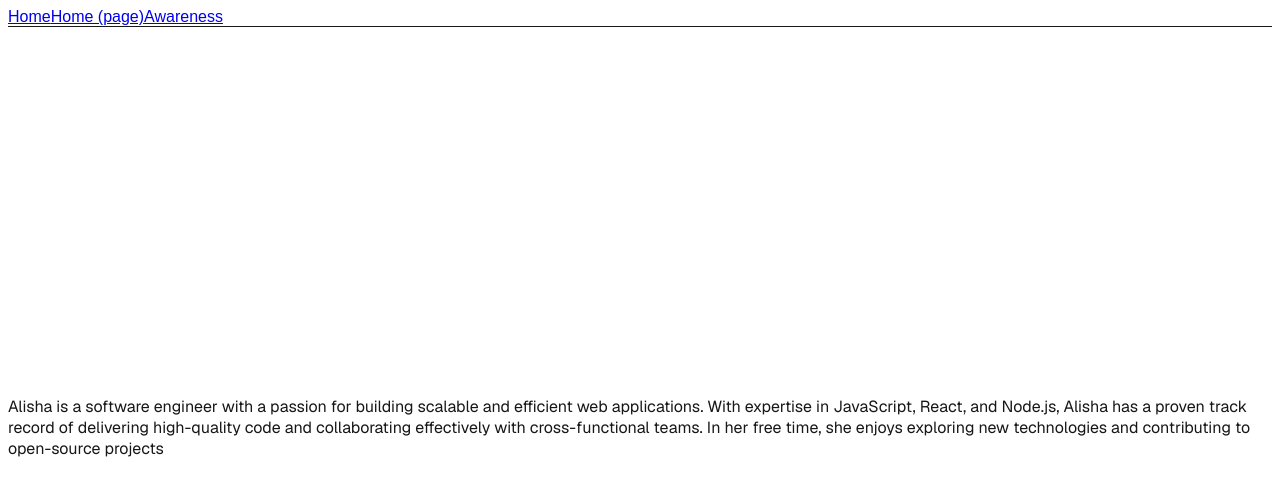
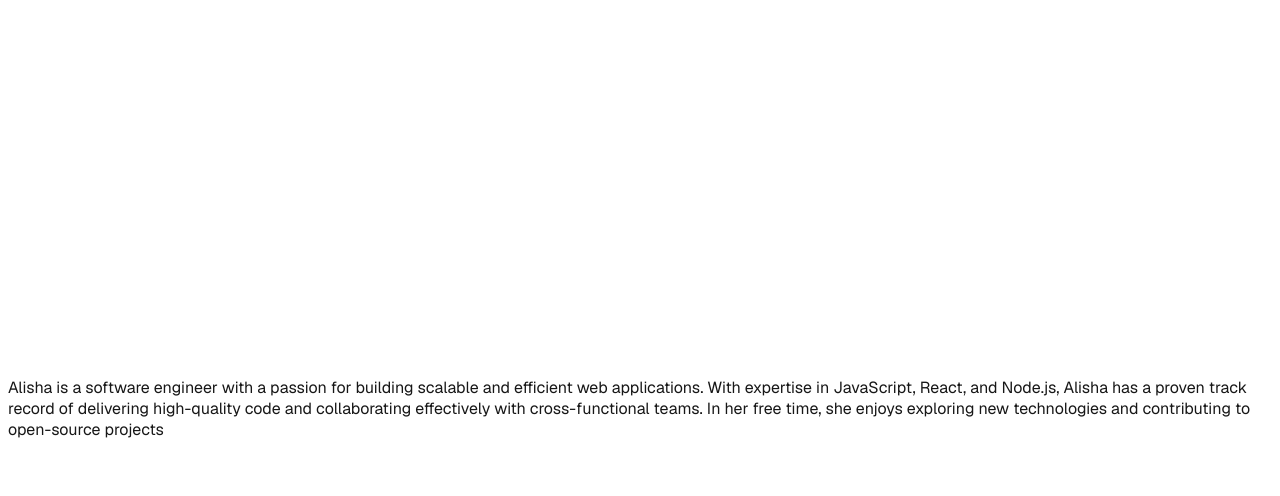
Before and after one commit to zuperior/awoken-yodha, a Next.js app: page / in a window 1280 px wide. Shown: the top 496 px of the page. Built offline with nearby package versions, Linux system fonts and the light colour scheme.

Commit message:
Remove header navigation from RootLayout component

```diff
--- a/src/app/layout.tsx
+++ b/src/app/layout.tsx
@@ -28,15 +28,7 @@
       <body
         className={`${geistSans.variable} ${geistMono.variable} antialiased`}
       >
-        <header className="border-b border-zinc-200 bg-white/60 backdrop-blur-sm dark:bg-black/60 dark:border-zinc-800">
-          <div className="mx-auto flex max-w-5xl items-center justify-between p-4">
-            <nav className="flex gap-4">
-              <Link href="/" className="text-sm font-medium">Home</Link>
-              <Link href="/home" className="text-sm font-medium">Home (page)</Link>
-              <Link href="/awareness" className="text-sm font-medium">Awareness</Link>
-            </nav>
-          </div>
-        </header>
+
         <main>{children}</main>
       </body>
     </html>
```
